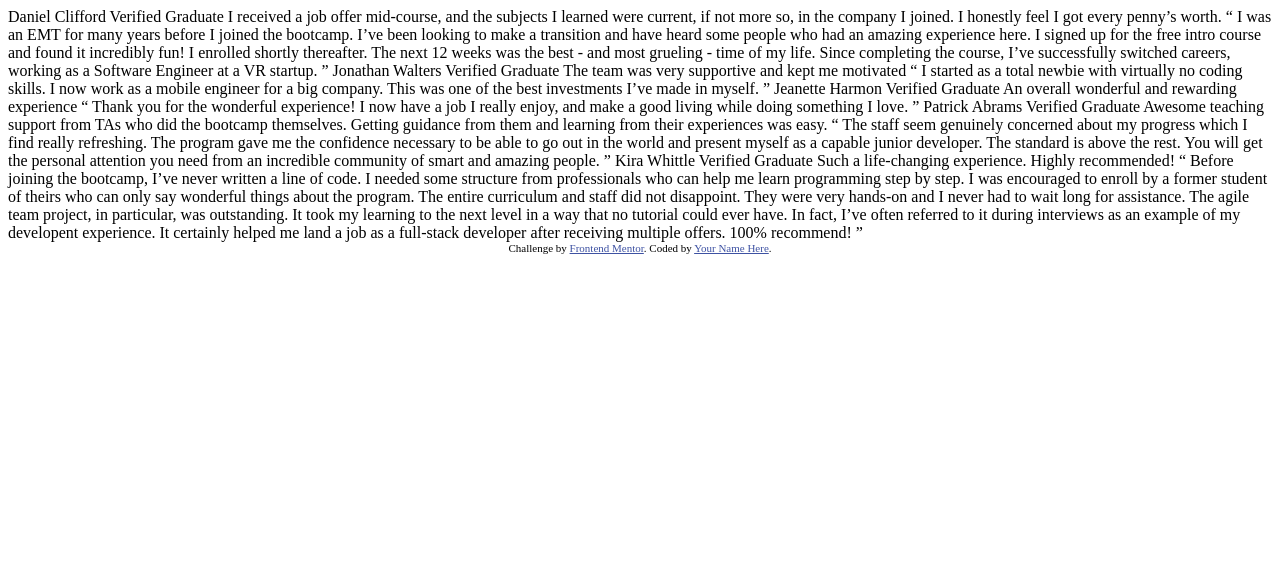
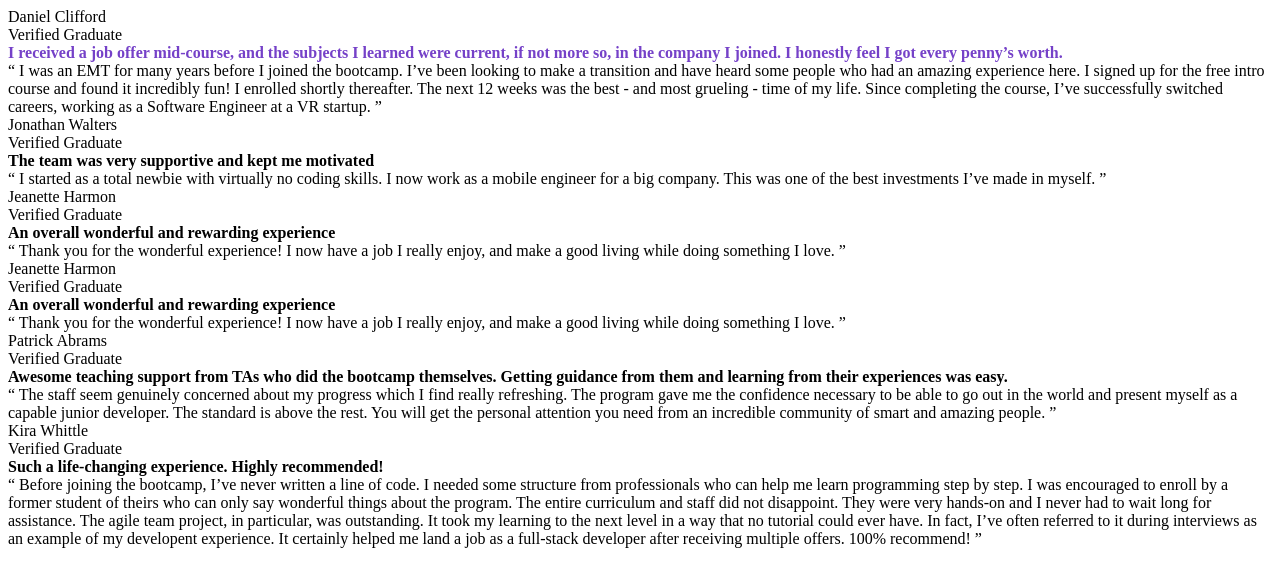
Before and after one commit to dehfachini/testimonials-grid-section, a plain HTML site: page index.html in a window 1280 px wide. Drawn offline with Linux system fonts and the light colour scheme.

Commit message:
initial html structure

```diff
--- /dev/null
+++ b/css/styles.css
@@ -0,0 +1,19 @@
+:root {
+    --moderate-violet: hsl(263, 55%, 52%);
+    --very-dark-grayish-blue: hsl(217, 19%, 35%);
+    --very-dark-blackish-blue: hsl(219, 29%, 14%);
+    --white: hsl(0, 0%, 100%);
+    --light-gray: hsl(0, 0%, 81%);
+    --light-grayish-blue: hsl(210, 46%, 95%);
+
+}
+
+body {}
+
+.first-text {
+    font-weight: bold;
+}
+
+#purple-content .first-text {
+    color: var(--moderate-violet);
+}
--- a/index.html
+++ b/index.html
@@ -1,64 +1,211 @@
 <!DOCTYPE html>
 <html lang="en">
+
 <head>
   <meta charset="UTF-8">
-  <meta name="viewport" content="width=device-width, initial-scale=1.0"> <!-- displays site properly based on user's device -->
+  <meta name="viewport" content="width=device-width, initial-scale=1.0">
+  <!-- displays site properly based on user's device -->
 
   <link rel="icon" type="image/png" sizes="32x32" href="./images/favicon-32x32.png">
+  <link rel="preconnect" href="https://fonts.gstatic.com">
+  <link href="https://fonts.googleapis.com/css2?family=Barlow+Semi+Condensed:wght@500;600&display=swap"
+    rel="stylesheet">
+
+  <link rel="stylesheet" href="./css/styles.css">
+
 
   <title>Frontend Mentor | [Challenge Name Here]</title>
 
-  <!-- Feel free to remove these styles or customise in your own stylesheet 👍 -->
-  <style>
-    .attribution { font-size: 11px; text-align: center; }
-    .attribution a { color: hsl(228, 45%, 44%); }
-  </style>
+
 </head>
+
+
 <body>
+  <div class="main-content">
+
+
+    <div id="purple-content" class="card">
+      <div class="card-content">
+        <div class="person-details">
+          <div class="image">
+
+          </div>
+          <div class="name-wrapper">
+            <div class="name">
               Daniel Clifford
+            </div>
+            <div class="position">
               Verified Graduate
+            </div>
+          </div>
+        </div>
 
+
+        <div class="first-text">
           I received a job offer mid-course, and the subjects I learned were current, if not more so,
           in the company I joined. I honestly feel I got every penny’s worth.
+        </div>
 
+        <div class="second-text">
           “ I was an EMT for many years before I joined the bootcamp. I’ve been looking to make a
           transition and have heard some people who had an amazing experience here. I signed up
           for the free intro course and found it incredibly fun! I enrolled shortly thereafter.
           The next 12 weeks was the best - and most grueling - time of my life. Since completing
           the course, I’ve successfully switched careers, working as a Software Engineer at a VR startup. ”
+        </div>
 
+
+      </div>
+    </div>
+
+
+    <div id="gray-content" class="card">
+      <div class="card-content">
+        <div class="person-details">
+          <div class="image">
+
+          </div>
+          <div class="name-wrapper">
+            <div class="name">
               Jonathan Walters
+            </div>
+            <div class="position">
               Verified Graduate
+            </div>
+          </div>
+        </div>
 
+
+        <div class="first-text">
           The team was very supportive and kept me motivated
+        </div>
 
+        <div class="second-text">
           “ I started as a total newbie with virtually no coding skills. I now work as a mobile engineer
           for a big company. This was one of the best investments I’ve made in myself. ”
+        </div>
 
+
+      </div>
+    </div>
+
+    <div id="left-white-content" class="card">
+      <div class="card-content">
+        <div class="person-details">
+          <div class="image">
+
+          </div>
+          <div class="name-wrapper">
+            <div class="name">
               Jeanette Harmon
+            </div>
+            <div class="position">
               Verified Graduate
+            </div>
+          </div>
+        </div>
 
+
+        <div class="first-text">
           An overall wonderful and rewarding experience
+        </div>
 
+        <div class="second-text">
           “ Thank you for the wonderful experience! I now have a job I really enjoy, and make a good living
           while doing something I love. ”
+        </div>
 
+
+      </div>
+    </div>
+
+    <div id="left-white-content" class="card">
+      <div class="card-content">
+        <div class="person-details">
+          <div class="image">
+
+          </div>
+          <div class="name-wrapper">
+            <div class="name">
+              Jeanette Harmon
+            </div>
+            <div class="position">
+              Verified Graduate
+            </div>
+          </div>
+        </div>
+
+
+        <div class="first-text">
+          An overall wonderful and rewarding experience
+        </div>
+
+        <div class="second-text">
+          “ Thank you for the wonderful experience! I now have a job I really enjoy, and make a good living
+          while doing something I love. ”
+        </div>
+
+
+      </div>
+    </div>
+
+
+    <div id="black-content" class="card">
+      <div class="card-content">
+        <div class="person-details">
+          <div class="image">
+
+          </div>
+          <div class="name-wrapper">
+            <div class="name">
               Patrick Abrams
+            </div>
+            <div class="position">
               Verified Graduate
+            </div>
+          </div>
+        </div>
 
+
+        <div class="first-text">
           Awesome teaching support from TAs who did the bootcamp themselves. Getting guidance from them and
           learning from their experiences was easy.
+        </div>
 
+        <div class="second-text">
           “ The staff seem genuinely concerned about my progress which I find really refreshing. The program
           gave me the confidence necessary to be able to go out in the world and present myself as a capable
           junior developer. The standard is above the rest. You will get the personal attention you need from
           an incredible community of smart and amazing people. ”
+        </div>
 
+
+      </div>
+    </div>
+
+
+    <div id="right-white-content" class="card">
+      <div class="card-content">
+        <div class="person-details">
+          <div class="image">
+
+          </div>
+          <div class="name-wrapper">
+            <div class="name">
               Kira Whittle
+            </div>
+            <div class="position">
               Verified Graduate
+            </div>
+          </div>
+        </div>
 
+
+        <div class="first-text">
           Such a life-changing experience. Highly recommended!
+        </div>
 
+        <div class="second-text">
           “ Before joining the bootcamp, I’ve never written a line of code. I needed some structure from
           professionals who can help me learn programming step by step. I was encouraged to enroll by a former
           student of theirs who can only say wonderful things about the program. The entire curriculum and staff
@@ -67,10 +214,17 @@
           could ever have. In fact, I’ve often referred to it during interviews as an example of my developent
           experience. It certainly helped me land a job as a full-stack developer after receiving multiple offers.
           100% recommend! ”
+        </div>
 
-  <div class="attribution">
-    Challenge by <a href="https://www.frontendmentor.io?ref=challenge" target="_blank">Frontend Mentor</a>.
-    Coded by <a href="#">Your Name Here</a>.
+
       </div>
+    </div>
+
+
+
+
+  </div>
+
 </body>
+
 </html>
```
Lines whose indentation alone changed are shown as unchanged.
